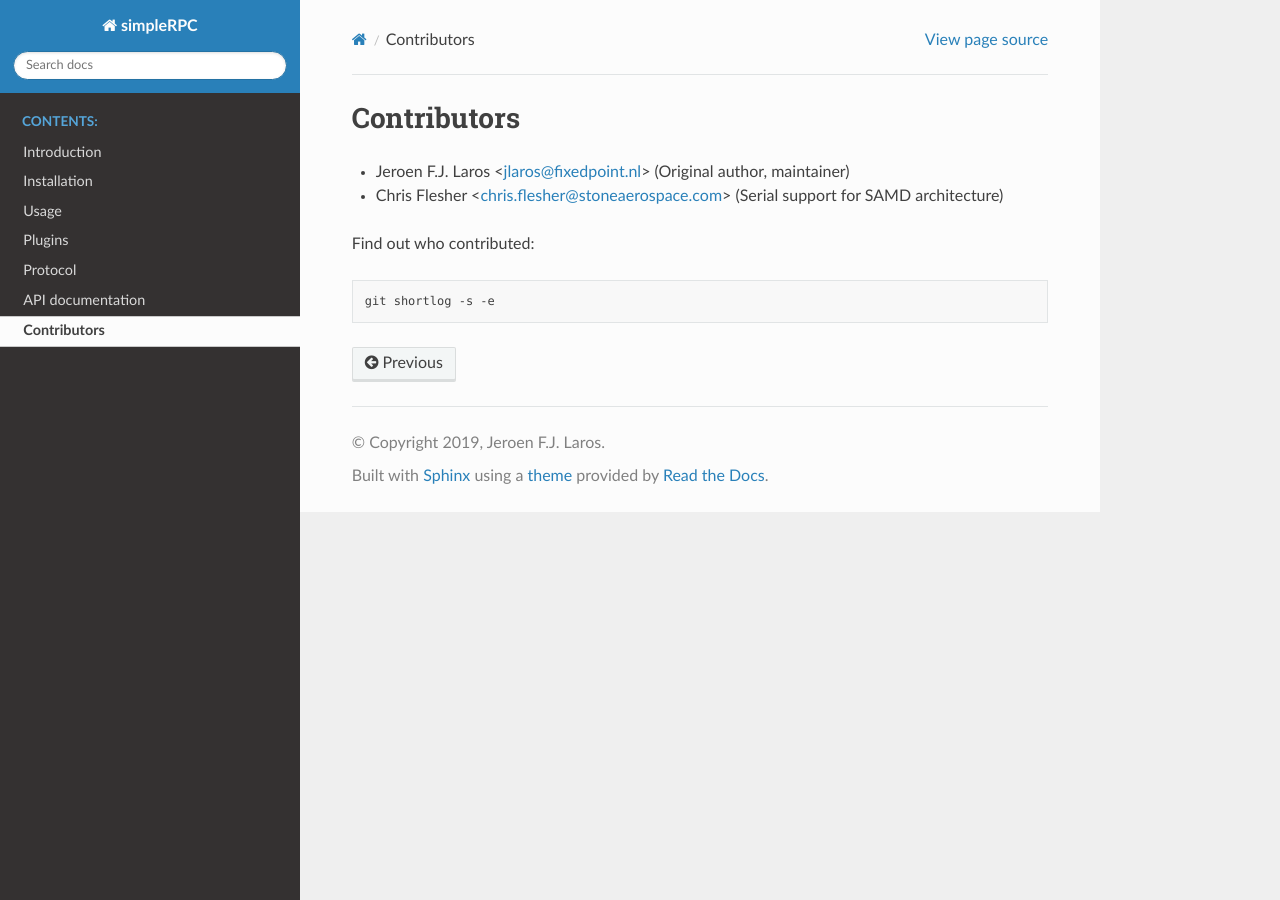
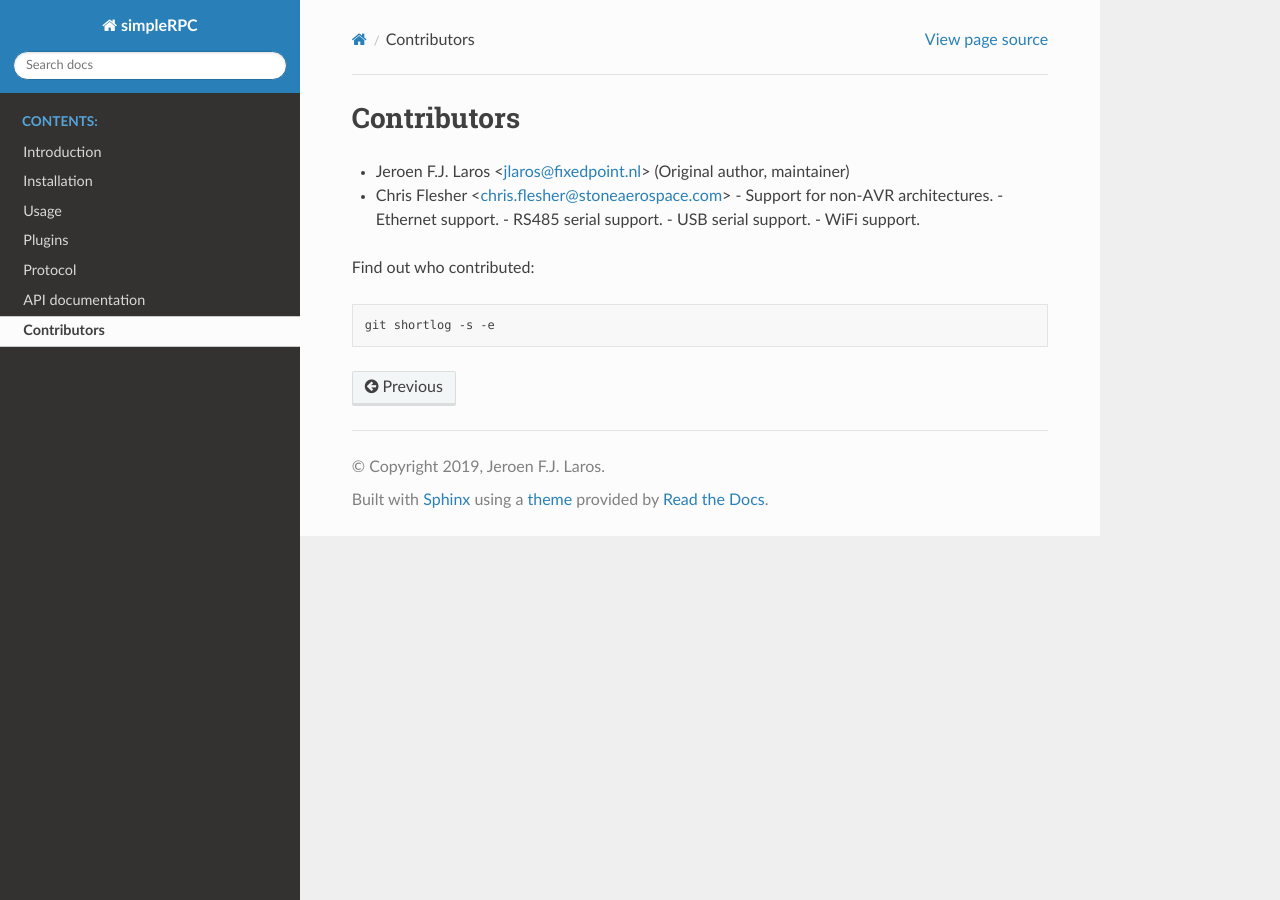
Before and after one commit to jfjlaros/simpleRPC, a Sphinx documentation site: the page built from docs/credits.rst, in a window 1280 px wide. Built offline with Sphinx 7.4.7 and the Read the Docs theme 2.0.0, drawn with Linux system fonts in a browser that asks for light colours.

Commit message:
Layout and style consistency.

```diff
--- a/docs/credits.rst
+++ b/docs/credits.rst
@@ -2,7 +2,12 @@ Contributors
 ============
 
 - Jeroen F.J. Laros <jlaros@fixedpoint.nl> (Original author, maintainer)
-- Chris Flesher <chris.flesher@stoneaerospace.com> (Serial support for SAMD architecture)
+- Chris Flesher <chris.flesher@stoneaerospace.com>
+  - Support for non-AVR architectures.
+  - Ethernet support.
+  - RS485 serial support.
+  - USB serial support.
+  - WiFi support.
 
 Find out who contributed:
 
--- a/docs/usage.rst
+++ b/docs/usage.rst
@@ -108,7 +108,7 @@ Exporting these functions goes as follows:
 
     void loop(void) {
       interface(
-        io,
+        Serial,
         inc, "inc: Increment a value. @a: Value. @return: a + 1.",
         setLed, "set_led: Set LED brightness. @brightness: Brightness.");
     }
@@ -156,7 +156,7 @@ Exporting this class method goes as follows:
 
       void loop(void) {
         interface(
-          io,
+          Serial,
           pack(&led, &LED::setBrightness),
             "set_led: Set LED brightness. @brightness: Brightness.");
       }
```
Also changed, not shown: README.rst (+4 -3 lines), docs/plugins.rst (+16 -8 lines), 9 other files.
